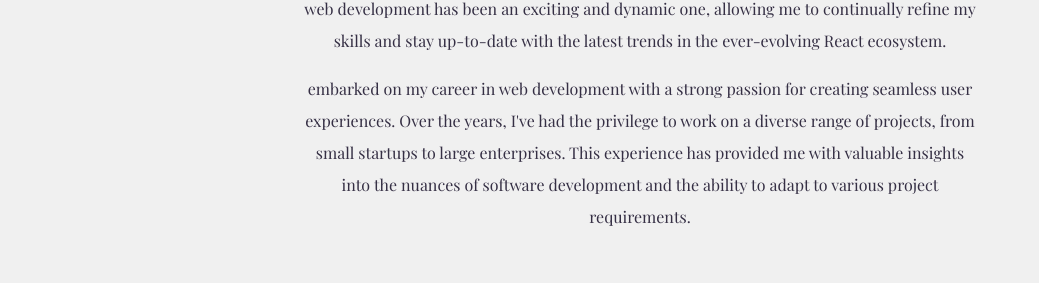
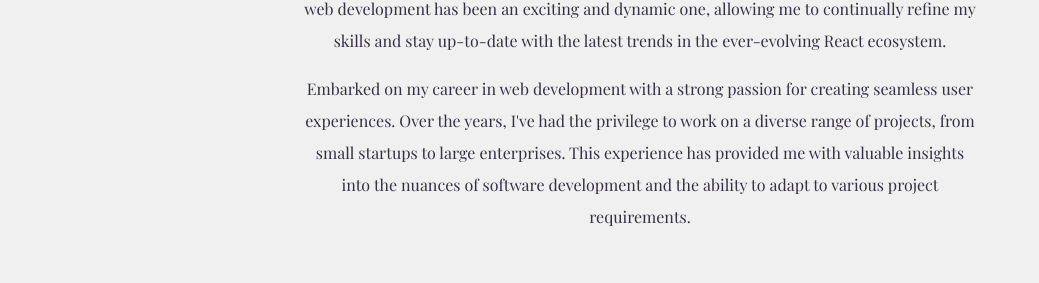
Before and after one commit to souro18/souro18.github.io, a Next.js app: page / in a window 1280 px wide. Shown: the part 1149-1432 px from the top of the page, without its empty margins (0-1039 px from the left). Built offline with nearby package versions, Linux system fonts and the light colour scheme.

Commit message:
fix lint

```diff
--- a/components/About/index.jsx
+++ b/components/About/index.jsx
@@ -21,9 +21,8 @@ function About() {
         ecosystem.
       </p>
       <p>
-        {" "}
-        embarked on my career in web development with a strong passion for
-        creating seamless user experiences. Over the years, I've had the
+        Embarked on my career in web development with a strong passion for
+        creating seamless user experiences. Over the years, I&apos;ve had the
         privilege to work on a diverse range of projects, from small startups to
         large enterprises. This experience has provided me with valuable
         insights into the nuances of software development and the ability to
```
